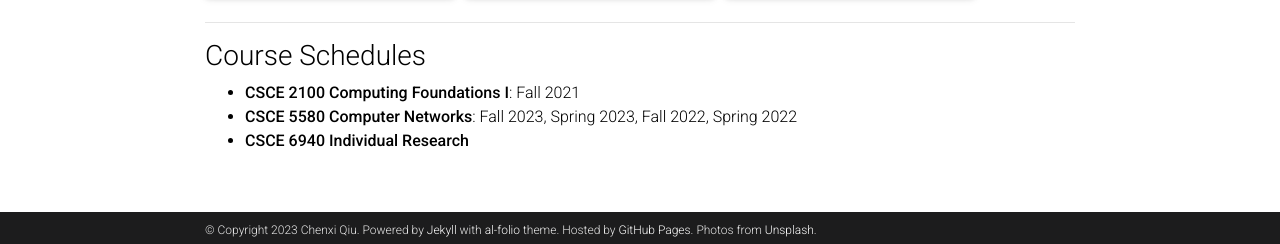
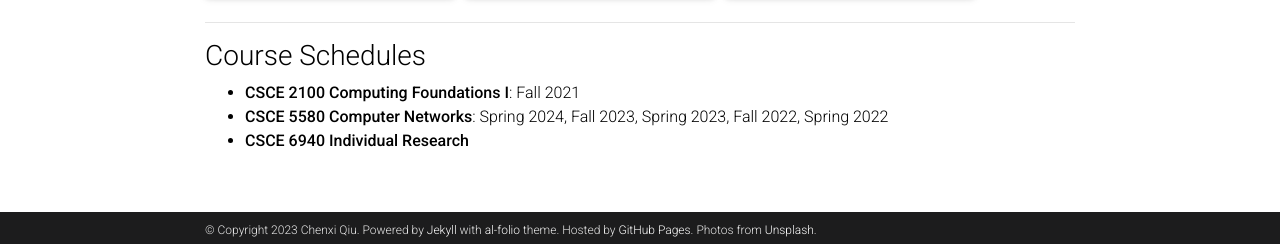
Before and after one commit to chenxiunt/chenxiunt.github.io, a Jekyll site: the page built from _pages/teaching.md, in a window 1280 px wide. Shown: the part 653-897 px from the top of the page. Built offline with Jekyll 4.4.1, drawn with Linux system fonts in a browser that asks for light colours; full-size pictures stand in for the smaller copies a plugin makes; comment, search, counter and statistics services are not loaded; a style sheet for code colours, icons or effects is not loaded.

Commit message:
Update teaching.md

```diff
--- a/_pages/teaching.md
+++ b/_pages/teaching.md
@@ -61,5 +61,5 @@ horizontal: false
 
 ### Course Schedules ###
 * **CSCE 2100 Computing Foundations I**: Fall 2021
-* **CSCE 5580 Computer Networks**: Fall 2023, Spring 2023, Fall 2022, Spring 2022
+* **CSCE 5580 Computer Networks**: Spring 2024, Fall 2023, Spring 2023, Fall 2022, Spring 2022
 * **CSCE 6940 Individual Research**
```
